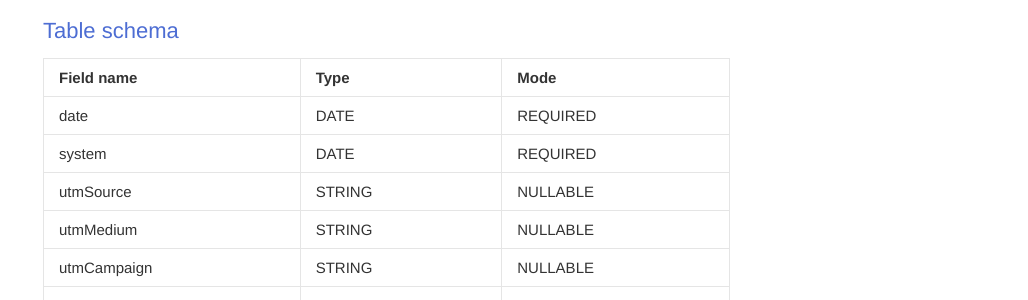
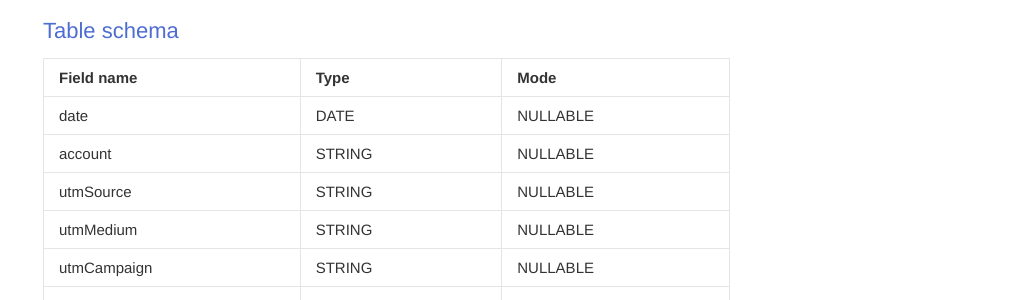
Before and after one commit to segmentstream-com/segmentstream-com.github.io, a Jekyll site: the page built from _docs/datasources/google-ads.md, in a window 1280 px wide and 900 px high, scrolled down 7630 px. Shown: the part 153-453 px from the top of the window, without its empty margins (252-1280 px from the left). Built offline with Jekyll 4.4.1, drawn with Linux system fonts in a browser that asks for light colours; nearby versions of some CDN libraries.

Commit message:
Google ads: costs report schema fix

```diff
--- a/_docs/datasources/google-ads.md
+++ b/_docs/datasources/google-ads.md
@@ -271,8 +271,8 @@ To enable this transformation use **"Import cost data grouped by UTM"** setting.
 
 Field name|Type|Mode
 --- | --- | ---
-date | DATE | REQUIRED
-system | DATE | REQUIRED
+date | DATE | NULLABLE
+account | STRING | NULLABLE
 utmSource | STRING | NULLABLE
 utmMedium | STRING | NULLABLE
 utmCampaign | STRING | NULLABLE
```
